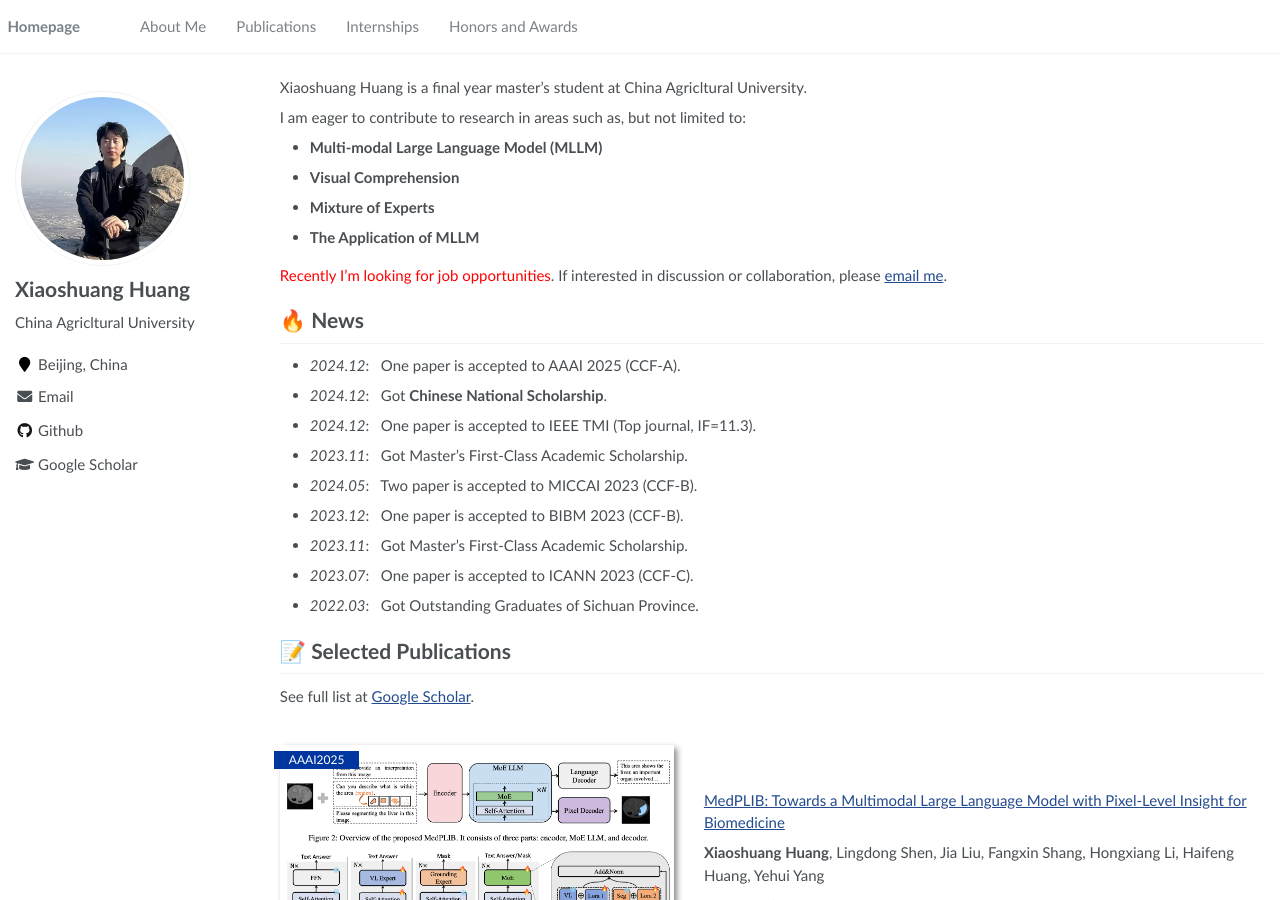
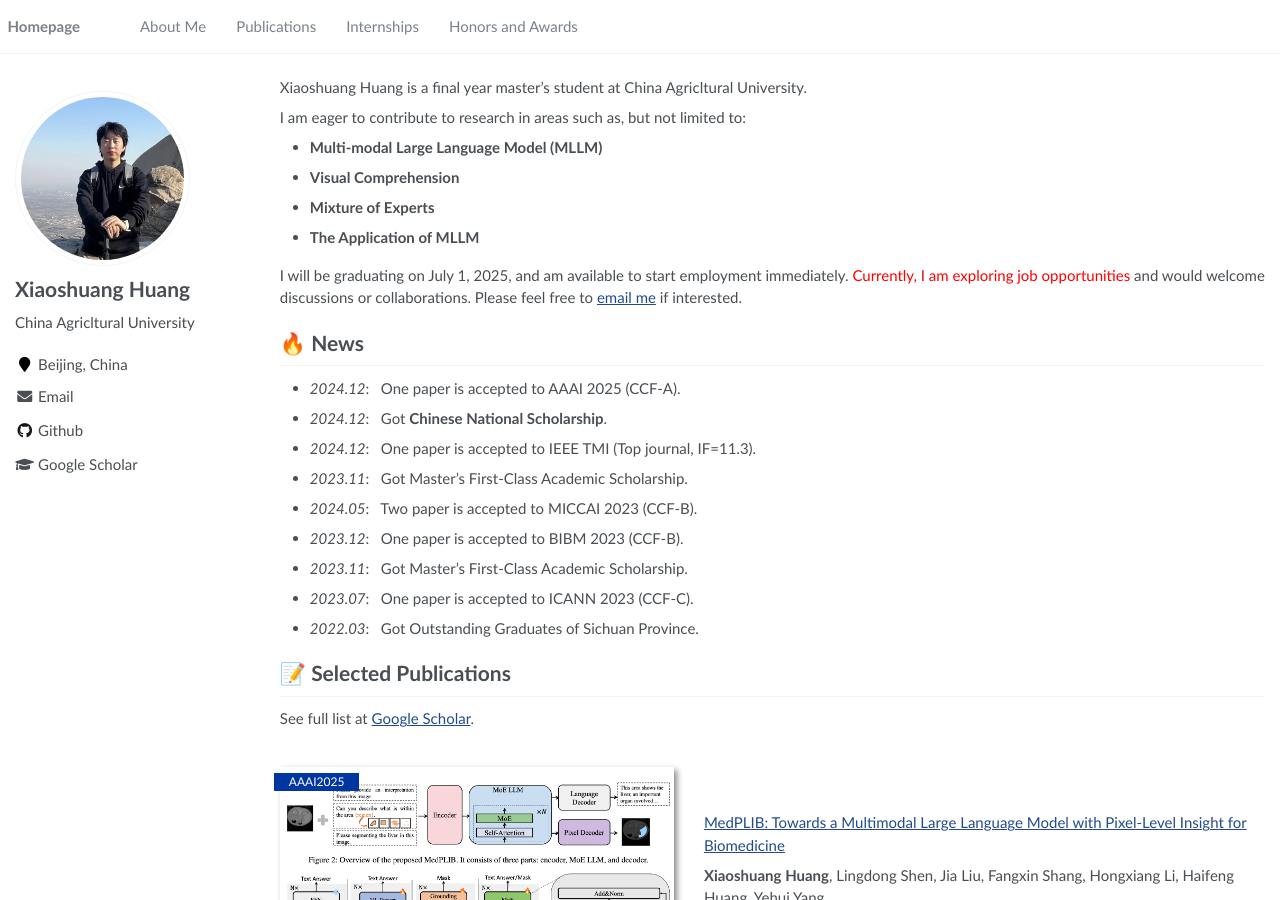
Before and after one commit to ShawnHuang497/xiaoshuanghuang.github.io, a Jekyll site: the page built from _pages/about.md, in a window 1280 px wide and 900 px high. Built offline with Jekyll 4.4.1, drawn with Linux system fonts in a browser that asks for light colours; a script that is not in the unit is left out.

Commit message:
Update about.md

```diff
--- a/_pages/about.md
+++ b/_pages/about.md
@@ -28,8 +28,8 @@ I am eager to contribute to research in areas such as, but not limited to:
 - **Mixture of Experts**
 - **The Application of MLLM**
 
-<span style="color:red">Recently I'm looking for job opportunities</span>. If interested in discussion or collaboration, please [email me](mailto:huangxs497@gmail.com).
 
+I will be graduating on July 1, 2025, and am available to start employment immediately. <span style="color:red"> Currently, I am exploring job opportunities </span> and would welcome discussions or collaborations. Please feel free to [email me](mailto:huangxs497@gmail.com) if interested.
 
 
 # 🔥 News
```
